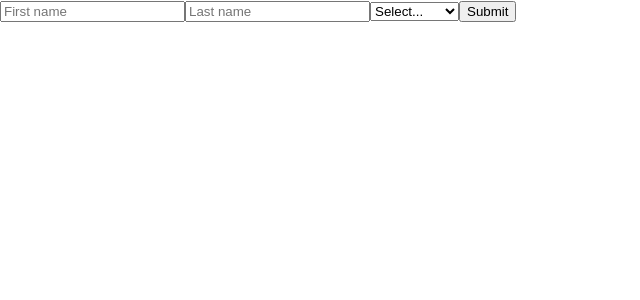
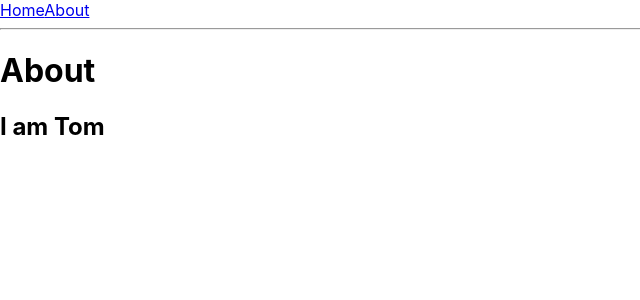
Before and after one commit to hippopotacos/demo-react-form, a React (Create React App) app: page /About in a window 1280 px wide. Shown: the top 300 px of the page, without its empty margins (0-640 px from the left). Built offline with nearby package versions, Linux system fonts and the light colour scheme.

Commit message:
react-router-dom導入

```diff
--- a/package.json
+++ b/package.json
@@ -9,6 +9,7 @@
     "react": "^17.0.1",
     "react-dom": "^17.0.1",
     "react-hook-form": "^6.14.1",
+    "react-router-dom": "^5.2.0",
     "react-scripts": "4.0.1",
     "web-vitals": "^0.2.4"
   },
--- /dev/null
+++ b/src/About.js
@@ -0,0 +1,14 @@
+import React from 'react'
+
+class About extends React.Component {
+  render(){
+    return(
+      <div>
+        <h1>About</h1>
+        <h2>I am {this.props.name}</h2>
+      </div>
+    )
+  }
+}
+
+export default About;
--- a/src/App.js
+++ b/src/App.js
@@ -1,24 +1,23 @@
-import * as React from "react";
-import { useForm } from "react-hook-form";
+import React, { Component } from 'react';
+import { BrowserRouter as Router, Route } from 'react-router-dom';
+import Navbar from './Navbar';
+import About from './About';
+import Home from './Home';
 
-export default function App() {
-  const { register, handleSubmit } = useForm();
+class App extends Component {
+  render() {
+    return (
+      <div className="App">
+        <Router>
+          <div>
+            <Navbar /><hr/>
+            <Route exact path='/' component={Home}/>
+            <Route path='/About' render={ () => <About name={'Tom'}/> }/>
+          </div>
+        </Router>
+      </div>
+    );
+  }
+}
 
-  const onSubmit = (data) => alert(JSON.stringify(data));
-
-  return (
-    <form onSubmit={handleSubmit(onSubmit)}>
-      <input name="firstName" ref={register} placeholder="First name" />
-
-      <input name="lastName" ref={register} placeholder="Last name" />
-
-      <select name="category" ref={register}>
-        <option value="">Select...</option>
-        <option value="A">Category A</option>
-        <option value="B">Category B</option>
-      </select>
-
-      <input type="submit" />
-    </form>
-  );
-}
+export default App;
--- /dev/null
+++ b/src/Home.js
@@ -0,0 +1,14 @@
+import React from 'react'
+
+class Home extends React.Component {
+  render(){
+    return(
+      <div>
+        <h1>Home</h1>
+        <h2>I am home</h2>
+      </div>
+    )
+  }
+}
+
+export default Home;
--- /dev/null
+++ b/src/Navbar.js
@@ -0,0 +1,15 @@
+import React from 'react'
+import { Link } from 'react-router-dom'
+
+class Navbar extends React.Component {
+    render(){
+        return(
+            <div>
+                <Link to="/">Home</Link>
+                <Link to="/About">About</Link>
+            </div>
+        )
+    }
+}
+
+export default Navbar;
```
Also changed, not shown: 2 other files (tests, documents, lock files or other folders).
